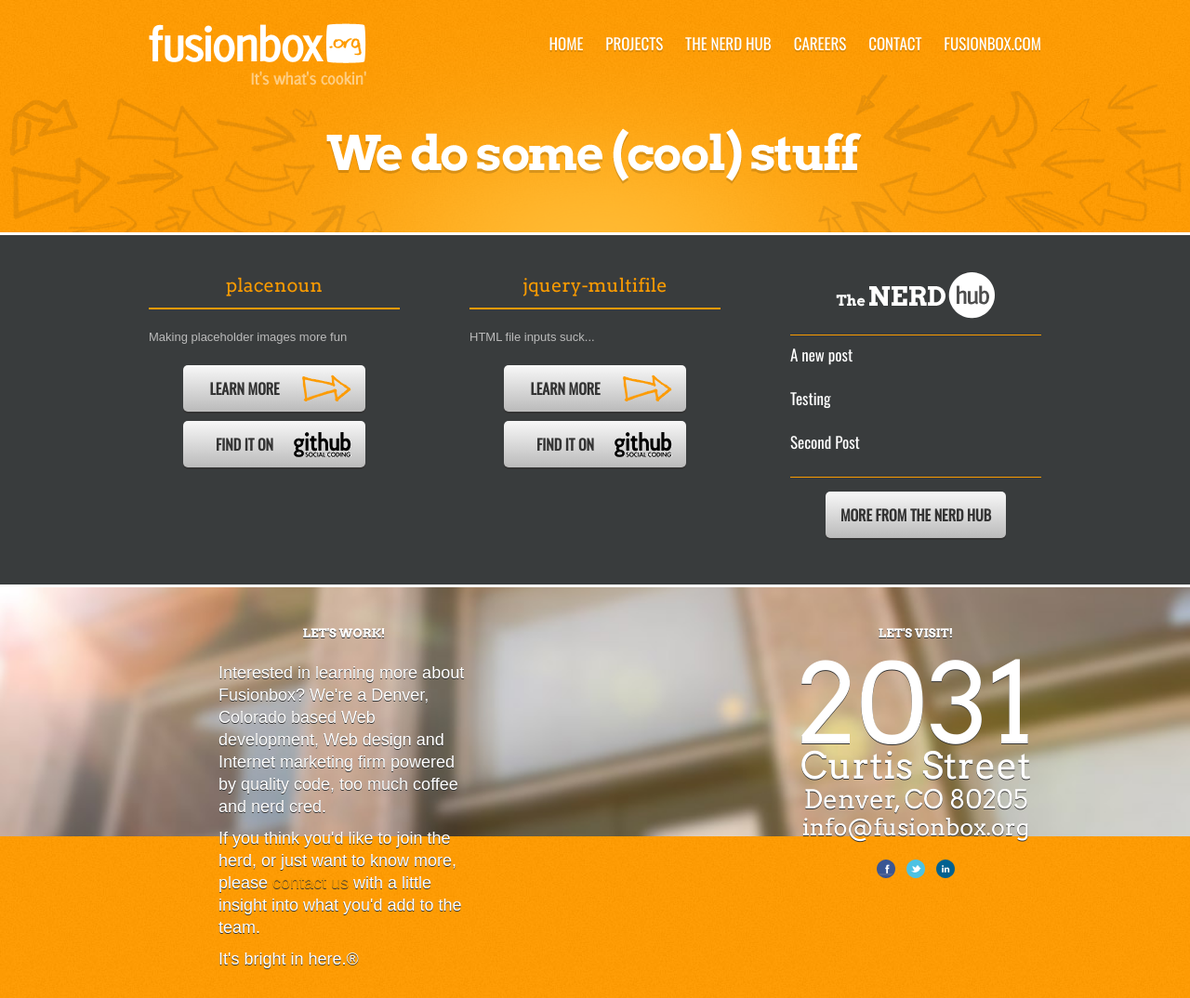
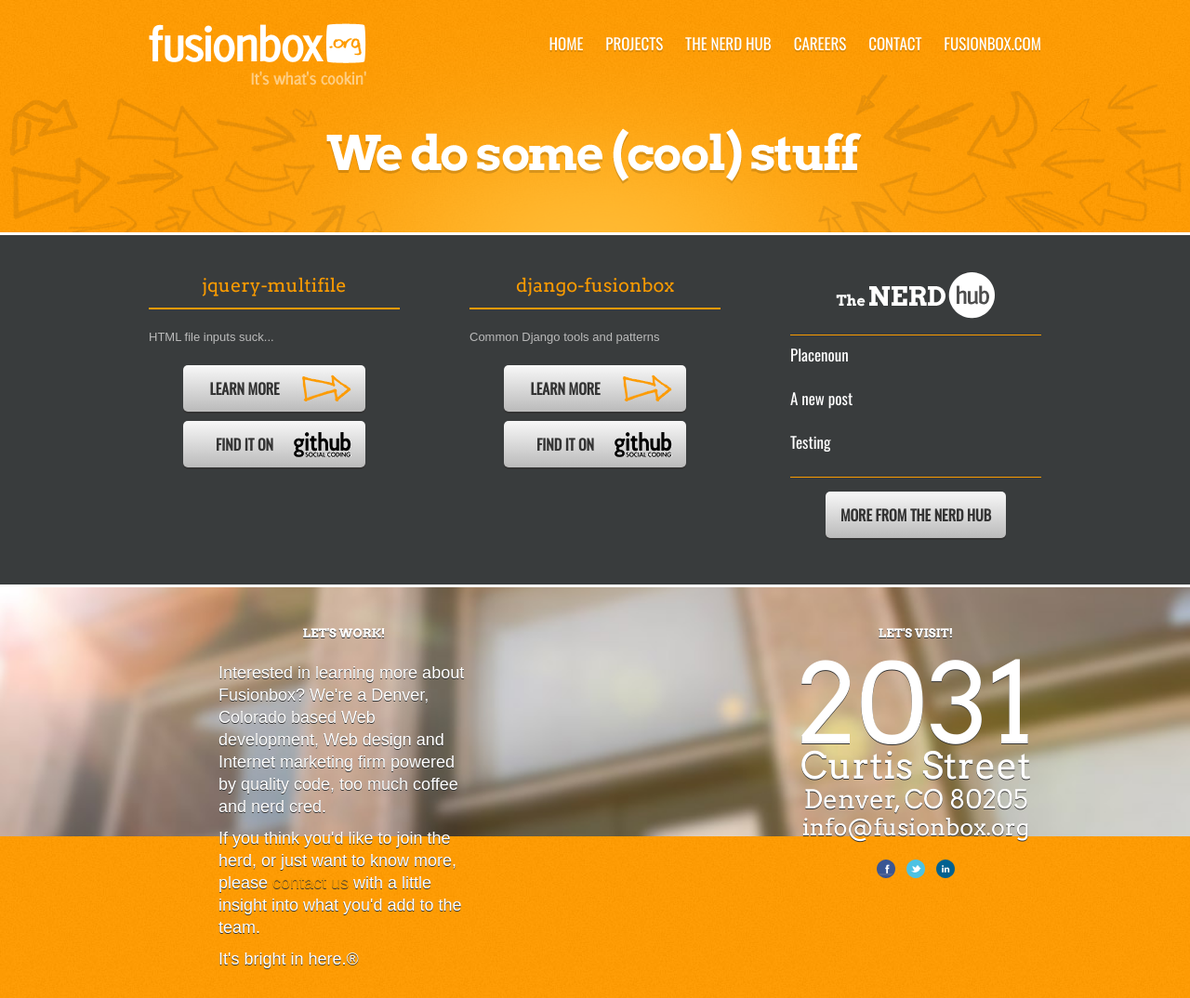
Before and after one commit to fusionbox/fusionbox.github.com, a Jekyll site: the page built from index.html, in a window 1280 px wide. Shown: the whole page at 93% size. Built offline with Jekyll 4.4.1, drawn with Linux system fonts in a browser that asks for light colours; some web fonts are replaced.

Commit message:
moved placenoun to blogs

```diff
--- a/projects/_posts/2011-11-30-placenoun.md
+++ b/blog/_posts/2011-11-30-placenoun.md
@@ -1,8 +1,8 @@
 ---
-title: placenoun
+title: Placenoun
 layout: post
-tagline: Making placeholder images more fun
-github: https://github.com/aaronmerriam/Placenoun
+author: Aaron Merriam
+email: amerriam@fusionbox.com
 ---
 
 When I started at fusionbox, I was delighted to find my first set of wireframes
```
